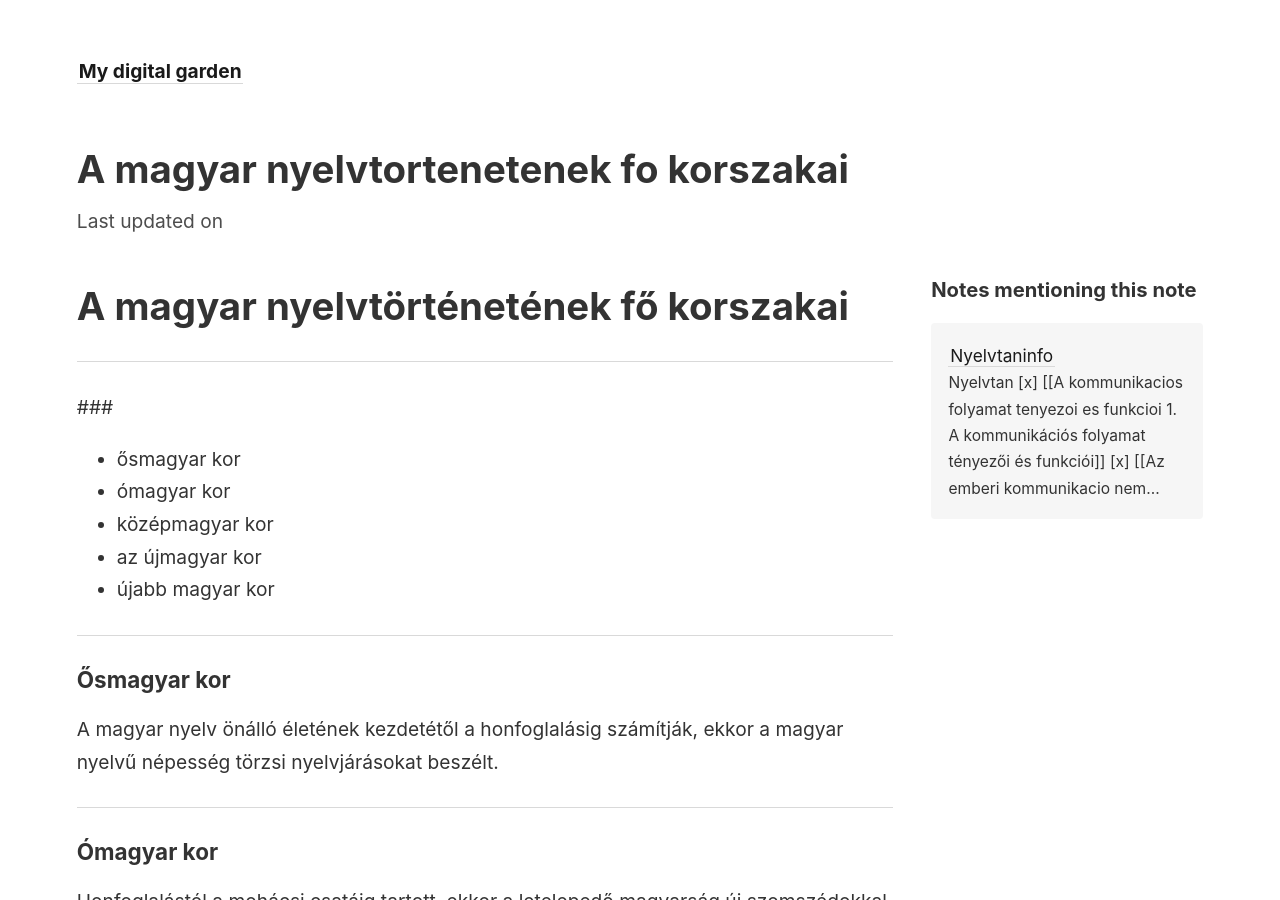
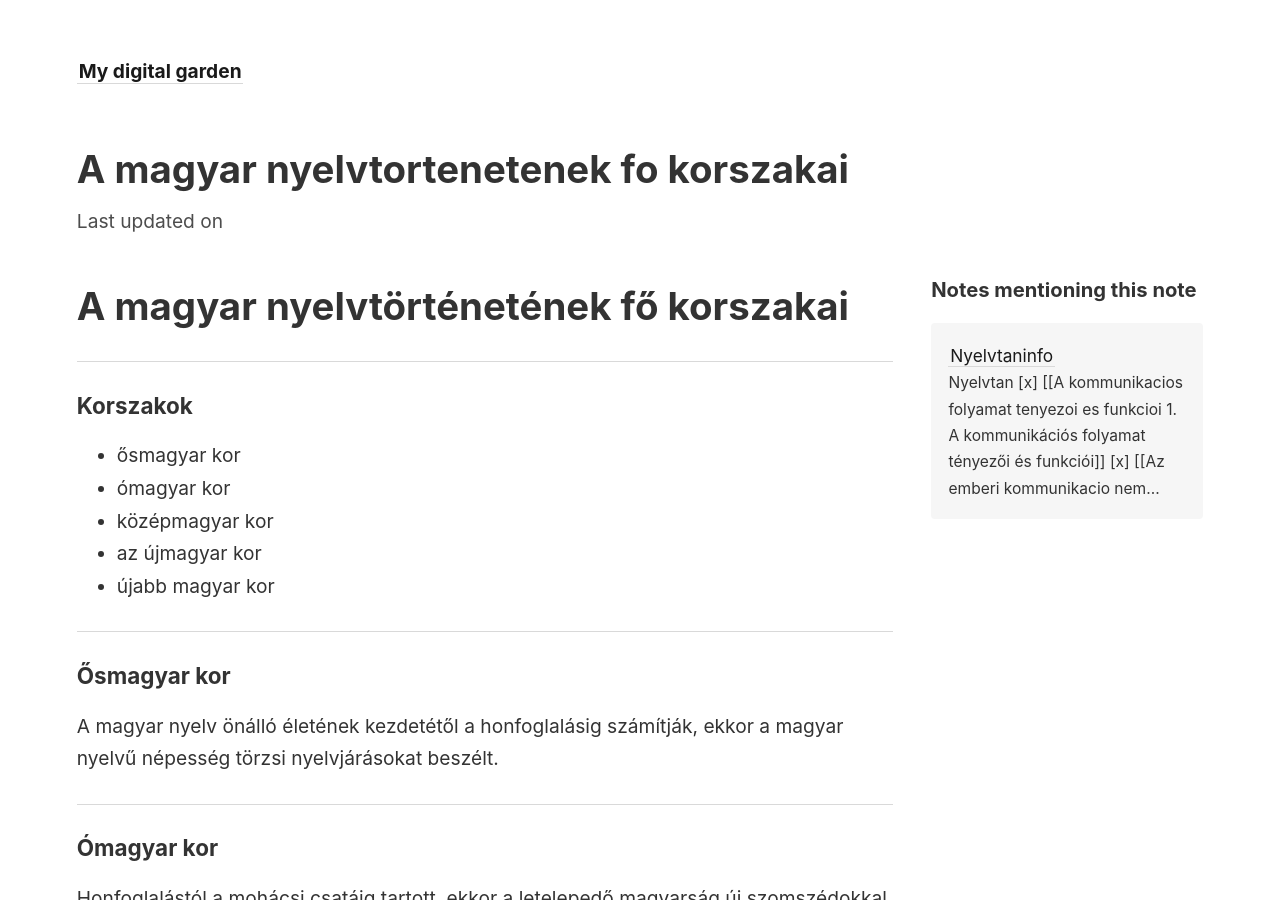
Before and after one commit to Danvenrit/jegyzet-jegyzetek, a Jekyll site: the page built from _notes/nyelvtan/A magyar nyelvtortenetenek fo korszakai.md, in a window 1280 px wide and 900 px high. Built offline with Jekyll 4.4.1, drawn with Linux system fonts in a browser that asks for light colours.

Commit message:
last fix for nyelvtan

```diff
--- a/_notes/nyelvtan/A magyar nyelvtortenetenek fo korszakai.md
+++ b/_notes/nyelvtan/A magyar nyelvtortenetenek fo korszakai.md
@@ -1,7 +1,7 @@
 # A magyar nyelvtörténetének fő korszakai
 ---
 
-###
+### Korszakok
 - ősmagyar kor
 - ómagyar kor
 - középmagyar kor
@@ -35,8 +35,6 @@ A felvilágosodástól a trianoni békeszerződés megkötéséig tartott, ekkor
 ### Újabb magyar kor
 Trianontól a napjainkig, a magyar nyelvközösség szétszakadásával kezdődik. A Magyarországon kívül beszélt nyelvváltozatok megerősödnek.
 
----
-
 A finnugor elmélet szerint a magyar nyelv mintegy 3000 éve vált önállóvá, régebben az összes mai szláv és újlatin nyelvnél.
 
 ---
```
